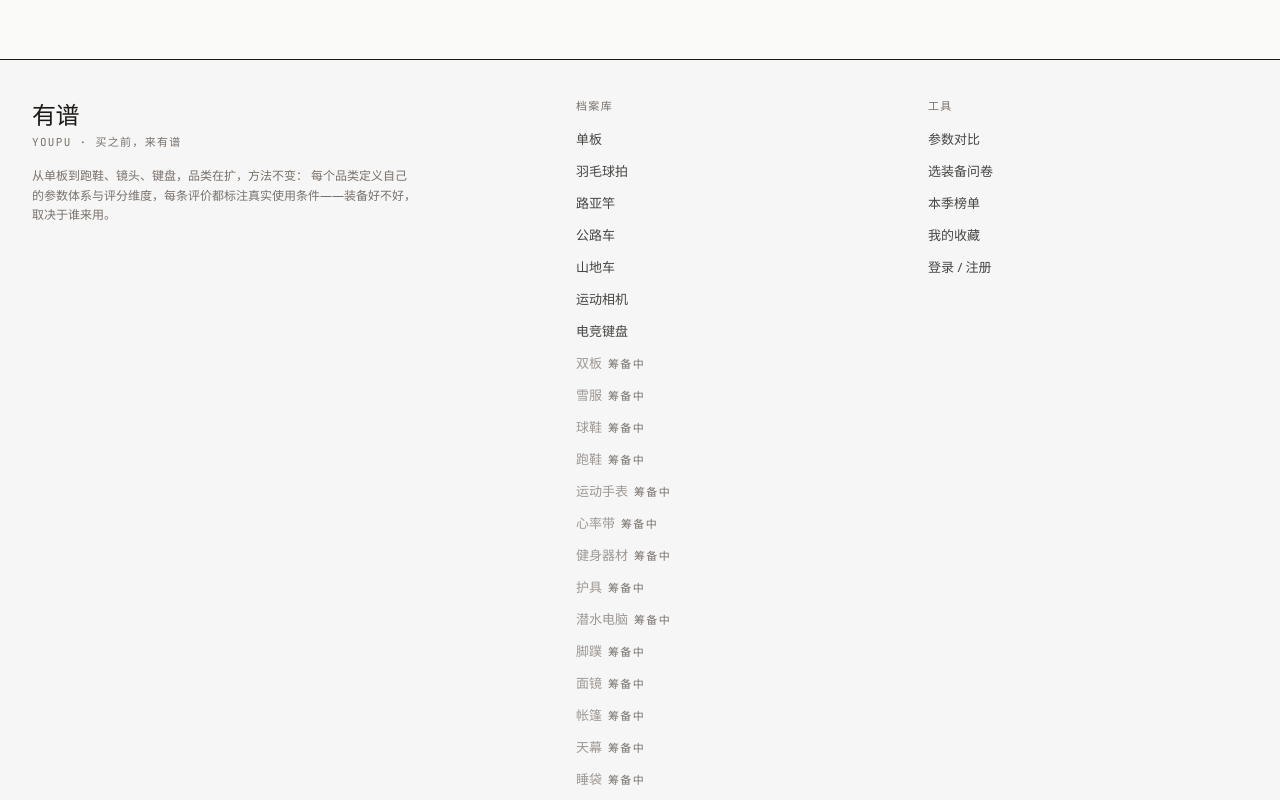
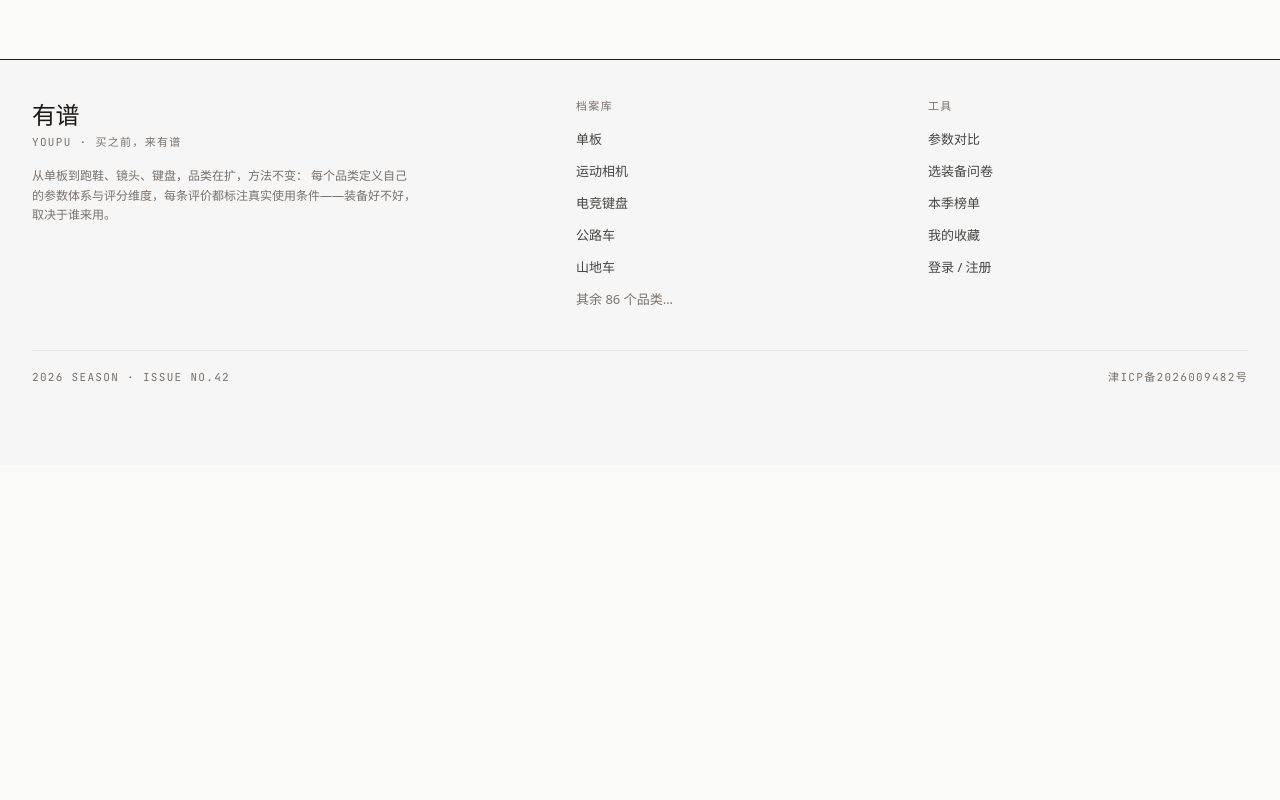
Before and after one commit to keanuCN/youpu, a Next.js app in the folder apps/web/: page / in a window 1280 px wide. Shown: the part 6380-7180 px from the top of the page. After the commit the page ends 6845 px from the top, so only its background shows below. Built offline with nearby package versions, Linux system fonts and the light colour scheme; no server answers.

Commit message:
fix(web): shorten footer archive links

```diff
--- a/apps/web/src/components/layout/site-footer.tsx
+++ b/apps/web/src/components/layout/site-footer.tsx
@@ -3,9 +3,15 @@ import { CATEGORY_LEAVES, SEASON } from "@/data/categories";
 import { BRAND } from "@/lib/brand";
 import type { CategoryNode } from "@/types";
 
-/** 品类入口由配置驱动：开档的进档案库，筹备中的进占位页 —— 新增品类不改页脚代码 */
+/** 页脚仅列出精选的已开档品类，其余品类统一链接到首页完整目录。 */
 const LEAF_CATEGORIES: CategoryNode[] = CATEGORY_LEAVES;
 const LIVE_CATEGORIES = LEAF_CATEGORIES.filter((c) => c.status === "live");
+const POPULAR_ARCHIVE_SLUGS = ["snowboard", "action-cam", "esports-keyboard", "road-bike", "mtb"];
+const FEATURED_CATEGORIES = POPULAR_ARCHIVE_SLUGS.flatMap((slug) => {
+  const category = LIVE_CATEGORIES.find((item) => item.slug === slug);
+  return category ? [category] : [];
+});
+const REMAINING_CATEGORY_COUNT = Math.max(LEAF_CATEGORIES.length - FEATURED_CATEGORIES.length, 0);
 
 const TOOLS: { label: string; href: string }[] = [
   { label: "参数对比", href: "/compare" },
@@ -33,24 +39,23 @@ export function SiteFooter() {
           <nav>
             <p className="mono-label mb-3">档案库</p>
             <ul className="space-y-2">
-              {LIVE_CATEGORIES.map((c) => (
+              {FEATURED_CATEGORIES.map((c) => (
                 <li key={c.slug}>
                   <Link href={`/browse/${c.slug}`} className="story-link text-[13px] text-foreground/80 hover:text-foreground">
                     {c.name}
                   </Link>
                 </li>
               ))}
-              {LEAF_CATEGORIES.filter((c) => c.status !== "live").map((c) => (
-                <li key={c.slug}>
+              {REMAINING_CATEGORY_COUNT > 0 ? (
+                <li key="more-categories">
                   <Link
-                    href={`/soon/${c.slug}`}
-                    className="story-link text-[13px] text-muted-foreground/70 hover:text-foreground"
+                    href="/#categories"
+                    className="story-link text-[13px] text-muted-foreground hover:text-foreground"
                   >
-                    {c.name}
-                    <span className="mono-label ml-1.5">筹备中</span>
+                    其余 {REMAINING_CATEGORY_COUNT} 个品类…
                   </Link>
                 </li>
-              ))}
+              ) : null}
             </ul>
           </nav>
           <nav>
```
